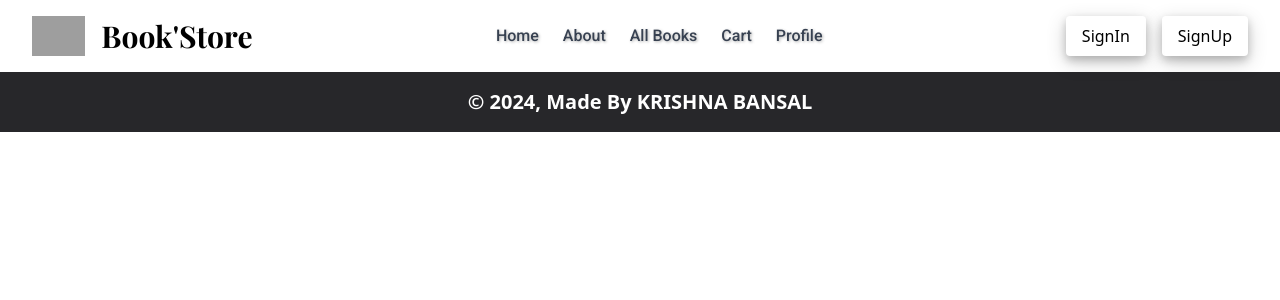
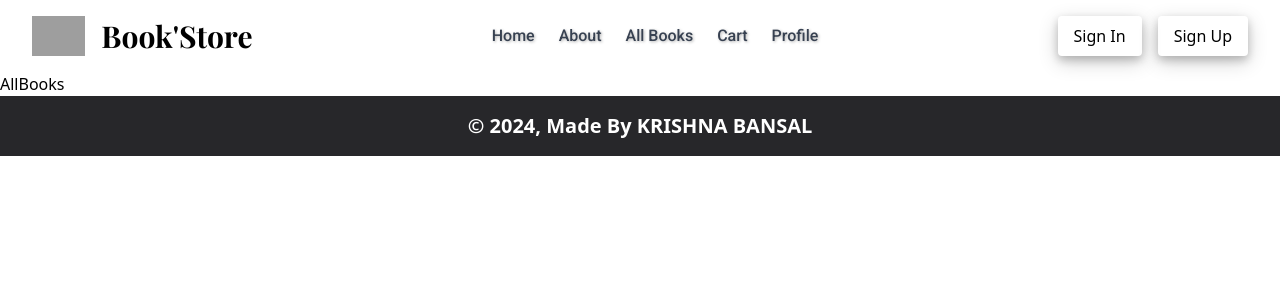
Before and after one commit to krishnabansal583/BookStore, a React (Vite) app in the folder frontend/: page /all-books in a window 1280 px wide. Shown: the top 300 px of the page. Built offline with nearby package versions, Linux system fonts and the light colour scheme; grey boxes are pictures that could not be loaded.

Commit message:
making navbar and hero section responsive

```diff
--- a/frontend/src/App.jsx
+++ b/frontend/src/App.jsx
@@ -4,6 +4,11 @@ import Navbar from "./components/Navbar/Navbar";
 import Footer from "./components/Footer/Footer";
 import "./index.css";
 import { BrowserRouter as Router, Routes, Route } from "react-router-dom";
+import AllBooks from "./pages/AllBooks";
+import SignIn from "./pages/SignIn";
+import SignUp from "./pages/SignUp";
+import Cart from "./pages/Cart";
+import Profile from "./pages/Profile";
 const App = () => {
   return (
     <div>
@@ -11,6 +16,11 @@ const App = () => {
         <Navbar />
         <Routes>
           <Route exact path="/" element={<Home />} />
+          <Route path="/all-books" element={<AllBooks />} />
+          <Route path="/Cart" element={<Cart />} />
+          <Route path="/Profile" element={<Profile />} />
+          <Route path="/SignIn" element={<SignIn />} />
+          <Route path="/SignUp" element={<SignUp />} />
         </Routes>
         <Footer />
       </Router>
--- a/frontend/src/components/Home/Hero.jsx
+++ b/frontend/src/components/Home/Hero.jsx
@@ -2,6 +2,7 @@ import React, { useState, useEffect } from "react";
 import { BsChevronLeft, BsChevronRight } from "react-icons/bs";
 import "../../index.css"; // Import your custom CSS
 import { BiRightArrow } from "react-icons/bi";
+import { Link } from "react-router-dom";
 const Hero = () => {
   // Define an array of image paths
   const images = ["./book1.png", "./book2.png", "./book3.png", "./book4.png"];
@@ -27,10 +28,10 @@ const Hero = () => {
   }, []); // Empty dependency array to run effect only once on mount
 
   return (
-    <div className="relative h-[75vh] flex bg-ffefe0">
+    <div className="h-[75vh] flex bg-ffefe0 flex-col md:flex-row items-center justify-center">
       {/* Dark circle patch */}
-      <div className="dark-circle"></div>
-      <div className="w-full lg:w-3/6 flex flex-col items-center lg:items-start justify-center relative">
+      <div className=" dark-circle"></div>
+      <div className="w-full mb-12 md:mb-0 lg:w-3/6 flex flex-col items-center lg:items-start justify-center relative">
         <h1 className="text-4xl lg:text-6xl font-semibold text-black text-center lg:text-left">
           Unlock Adventures through Knowledge
         </h1>
@@ -39,10 +40,11 @@ const Hero = () => {
           promise to enrich and empower.
         </p>
         <div className="mt-8">
-      <button className="text-white bg-[#7C79ED] text-xl lg:text-2xl font-semibold px-10 py-3 rounded-full shadow-xl hover:shadow-lg flex items-center gap-1">
+      <Link to="/all-books"
+      className="text-white bg-[#7C79ED] text-xl lg:text-2xl font-semibold px-10 py-3 rounded-full shadow-xl hover:shadow-lg flex items-center gap-1">
         Explore Books
         <BiRightArrow style={{ fontSize: '1rem', verticalAlign: 'middle' }} />
-      </button>
+      </Link>
     </div>
       </div>
       <div className="w-full lg:w-3/6 h-auto lg:h-[100%] flex items-center justify-center relative">
--- a/frontend/src/components/Navbar/Navbar.jsx
+++ b/frontend/src/components/Navbar/Navbar.jsx
@@ -1,5 +1,7 @@
-import React from "react";
+import React, { useState } from "react";
 import "../../index.css"; // Import your custom CSS
+import { Link } from "react-router-dom";
+import { FaGripLines } from "react-icons/fa";
 
 const Navbar = () => {
   const links = [
@@ -25,39 +27,88 @@ const Navbar = () => {
     },
   ];
 
+  const [MobileNav, setMobileNav] = useState("hidden");
+
   return (
-    <div className="relative bg-white px-8 py-4 flex items-center justify-between">
+    <>
+      <nav className="relative z-50 bg-white px-8 py-4 flex items-center justify-between">
         <div className="transparency-circle"></div> {/* Transparent circle */}
-      <div className="flex items-center">
+        <Link to="/" className="flex items-center">
           <img
-          className="h-10 me-4"
+            className="h-10 mr-4"
             src="https://cdn-icons-png.flaticon.com/128/10433/10433049.png"
             alt="logo"
           />
-        <h1 className="text-3xl font-semibold font-playfair">Book'Store</h1>{" "}
-        {/* Added font-playfair class */}
-      </div>
-      <div className="nav-links flex items-center gap-6 flex-grow justify-center">
-        {" "}
-        {/* justify-center for centering links */}
+          <h1 className="text-3xl font-semibold font-playfair">Book'Store</h1>
+        </Link>
+        <div className="hidden md:flex nav-links flex items-center gap-6 flex-grow justify-center">
           {links.map((item, i) => (
-          <div
-            className="nav-link text-base font-medium text-gray-700 font-roboto" // Added font-roboto class
+            <Link
+              to={item.link}
+              className="nav-link text-base font-medium text-gray-700 font-roboto"
               key={i}
             >
               {item.title}
-          </div>
+            </Link>
           ))}
         </div>
-      <div className="flex gap-4 items-center">
-        <button className="signin-button px-4 py-2  rounded transform transition-transform hover:scale-105">
-          SignIn
+        <div className="hidden md:flex gap-4 items-center">
+          <Link
+            to="/SignIn"
+            className="signin-button px-4 py-2 bg-white-500 text-black rounded transform transition-transform hover:scale-105"
+          >
+            Sign In
+          </Link>
+          <Link
+            to="/SignUp"
+            className="signup-button px-4 py-2 bg-white-500 text-black rounded transform transition-transform hover:scale-105"
+          >
+            Sign Up
+          </Link>
+        </div>
+        <button
+          className="block md:hidden text-black text-2xl hover:text-gray-600"
+          onClick={() =>
+            MobileNav === "hidden"
+              ? setMobileNav("block")
+              : setMobileNav("hidden")
+          }
+        >
+          <FaGripLines />
         </button>
-        <button className="signup-button px-4 py-2 bg-white-500 text-black rounded transform transition-transform hover:scale-105">
-          SignUp
-        </button>
+      </nav>
+      <div
+        className={`${MobileNav} bg-[#7C79ED] h-screen absolute top-0 left-0 w-full z-40 flex flex-col items-center justify-center`}
+      >
+        {links.map((item, i) => (
+          <Link
+            to={item.link}
+            className={`${MobileNav} text-white text-3xl font-semibold mb-7  nav-link font-roboto`}
+            key={i}
+            onClick={() =>
+                MobileNav === "hidden"
+                  ? setMobileNav("block")
+                  : setMobileNav("hidden")
+              }
+          >
+            {item.title}
+          </Link>
+        ))}
+
+        <Link
+          to="/SignIn"
+          className={`${MobileNav} signin-button mb-7 text-3xl text-black font-semibold px-4 py-2  bg-white rounded transform transition-transform hover:scale-105`}
+        >
+          Sign In
+        </Link>
+        <Link
+          to="/SignUp"
+          className={`${MobileNav} signup-button mb-7 text-3xl font-semibold px-4 py-2 bg-white text-black rounded transform transition-transform hover:scale-105`}
+        >
+          Sign Up
+        </Link>
       </div>
-    </div>
+    </>
   );
 };
 
--- /dev/null
+++ b/frontend/src/pages/AllBooks.jsx
@@ -0,0 +1,9 @@
+import React from 'react'
+
+const AllBooks = () => {
+  return (
+    <div>AllBooks</div>
+  )
+}
+
+export default AllBooks
--- /dev/null
+++ b/frontend/src/pages/Cart.jsx
@@ -0,0 +1,9 @@
+import React from 'react'
+
+const Cart = () => {
+  return (
+    <div>Cart</div>
+  )
+}
+
+export default Cart
--- /dev/null
+++ b/frontend/src/pages/Profile.jsx
@@ -0,0 +1,9 @@
+import React from 'react'
+
+const Profile = () => {
+  return (
+    <div>Profile</div>
+  )
+}
+
+export default Profile
--- /dev/null
+++ b/frontend/src/pages/SignIn.jsx
@@ -0,0 +1,9 @@
+import React from 'react'
+
+const SignIn = () => {
+  return (
+    <div>SignIn</div>
+  )
+}
+
+export default SignIn
--- /dev/null
+++ b/frontend/src/pages/SignUp.jsx
@@ -0,0 +1,9 @@
+import React from 'react'
+
+const SignUp = () => {
+  return (
+    <div>SignUp</div>
+  )
+}
+
+export default SignUp
```
Lines whose indentation alone changed are shown as unchanged.
